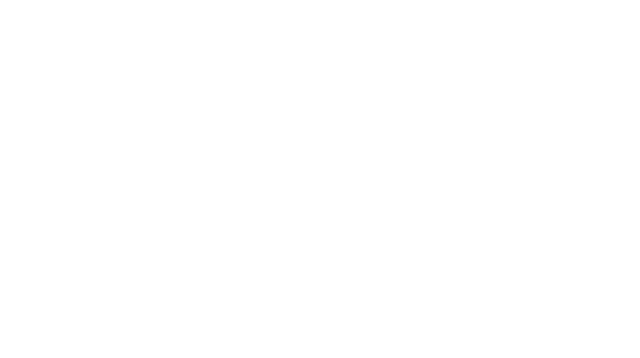
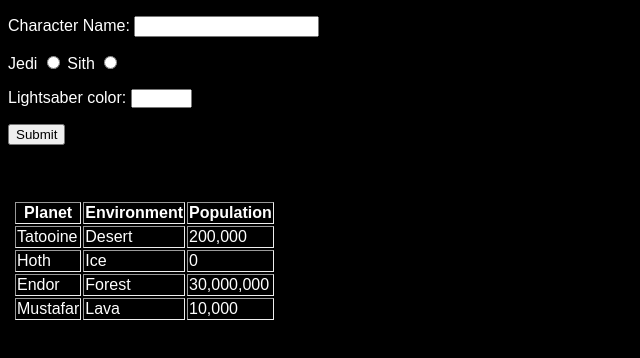
Before and after one commit to spicker22/wb-assess-2, a website: page src/index.html in a window 1280 px wide. Shown: the whole page, without its empty margins (0-640 px from the left). Drawn offline with Linux system fonts and the light colour scheme.

Commit message:
mid test save

```diff
--- a/src/index.html
+++ b/src/index.html
@@ -7,5 +7,64 @@
     <link rel="stylesheet" href="styles.css" />
   </head>
 
-  <body></body>
+  <body>
+    <section>
+
+      <p>
+        <label for="a">Character Name:</label>
+        <input id="characterInput" type="text">
+      </p>
+
+      <label>Jedi</label>
+      <input type="radio" name="Jedi" value="standard" />
+
+      <label>Sith</label>
+      <input type="radio" name="Sith" value="standard" />
+
+
+      <p>
+        <label for="a">Lightsaber color: </label>
+        <select name="colors">
+          <option value="Blue">Blue</option>
+          <option value="Green">Green</option>
+          <option value="Red">Red</option>
+          <option value="Purple">Purple</option>
+        </select>
+      </p>
+      <button id = "submitButton">Submit</button>
+
+    </section>
+
+    <section>
+      <table border="1px solid white">
+          <tr>
+            <th colspan="1">Planet</th>
+            <th colspan="1">Environment</th>
+            <th colspan="1">Population</th>
+          </tr>
+          <tr>
+            <td>Tatooine</td>
+            <td>Desert</td>
+            <td>200,000</td>
+          </tr>
+          <tr>
+            <td>Hoth</td>
+            <td>Ice</td>
+            <td>0</td>
+          </tr>
+          <tr>
+            <td>Endor</td>
+            <td>Forest</td>
+            <td>30,000,000</td>
+          </tr>
+          <tr>
+            <td>Mustafar</td>
+            <td>Lava</td>
+            <td>10,000</td>
+          </tr>
+      </table>
+
+    </section>
+
+  </body>
 </html>
--- a/src/objects.js
+++ b/src/objects.js
@@ -24,7 +24,10 @@
 // Ex.:
 //   getName({ firstName: 'Gale', lastName: 'Dekarios', location: 'Waterdeep' });
 //   => 'Gale Dekarios'
-function getNameUsingDestructuring(person) {}
+function getNameUsingDestructuring(person) {
+    const { firstName, lastName } = person
+    return firstName + lastName
+  }
 
 // Given an array of objects representing people, return a new array of the
 // people matching the given location.
--- a/src/styles.css
+++ b/src/styles.css
@@ -0,0 +1,23 @@
+
+* {
+    font-family: sans-serif;
+    color: white;
+  }
+
+body {
+    background: black;
+  }
+
+table {
+    margin-top: 50px;
+    padding: 5px;
+    border: 1px;
+  }
+
+#submitButton {
+    color: black;
+  }
+
+#Blue {
+    color: black;
+  }
```
Also changed, not shown: src/arrow-fns.js (+21 -6 lines).
